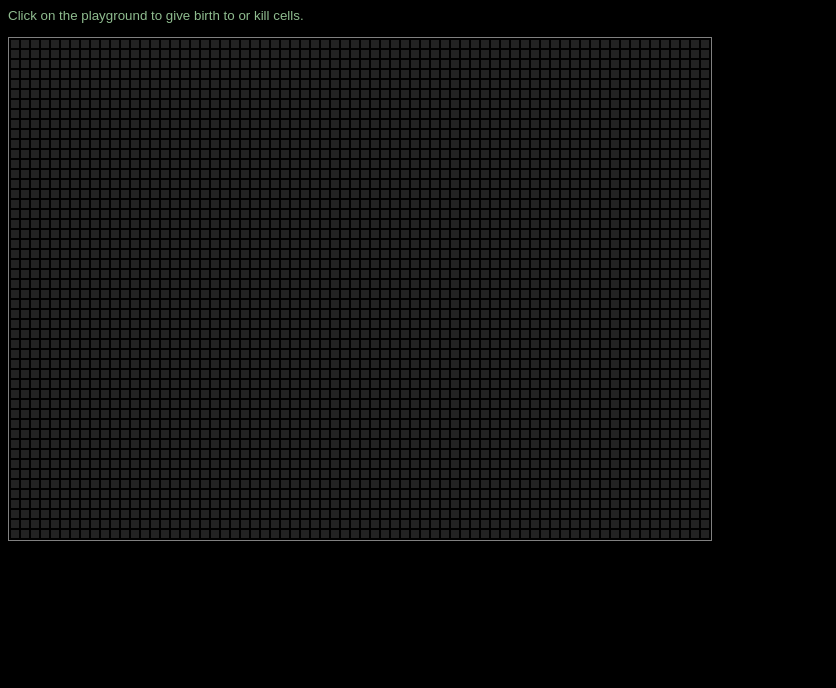
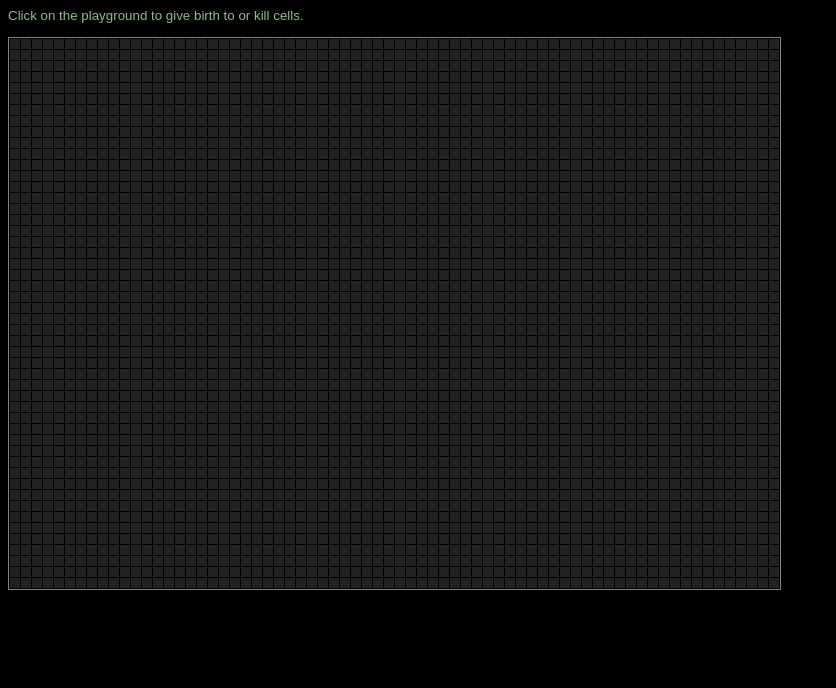
Before and after one commit to paulroho/InteractiveGameOfLive, a plain HTML site: page GOL/index.html in a window 1280 px wide. Shown: the part 112-800 px from the top of the page, without its empty margins (0-836 px from the left). Drawn offline with nearby package versions, Linux system fonts and the light colour scheme.

Commit message:
1px cell distance

```diff
--- a/GOL/gol.css
+++ b/GOL/gol.css
@@ -100,10 +100,12 @@ table#playground {
     border-style: solid;
     border-color: gray;
     border-width: 1px;
+    border-spacing:1px;
 }
 
 td {
-    padding: 4px;
+    width: 8px;
+    height: 8px;
     background-color: #222;
 }
 
```
